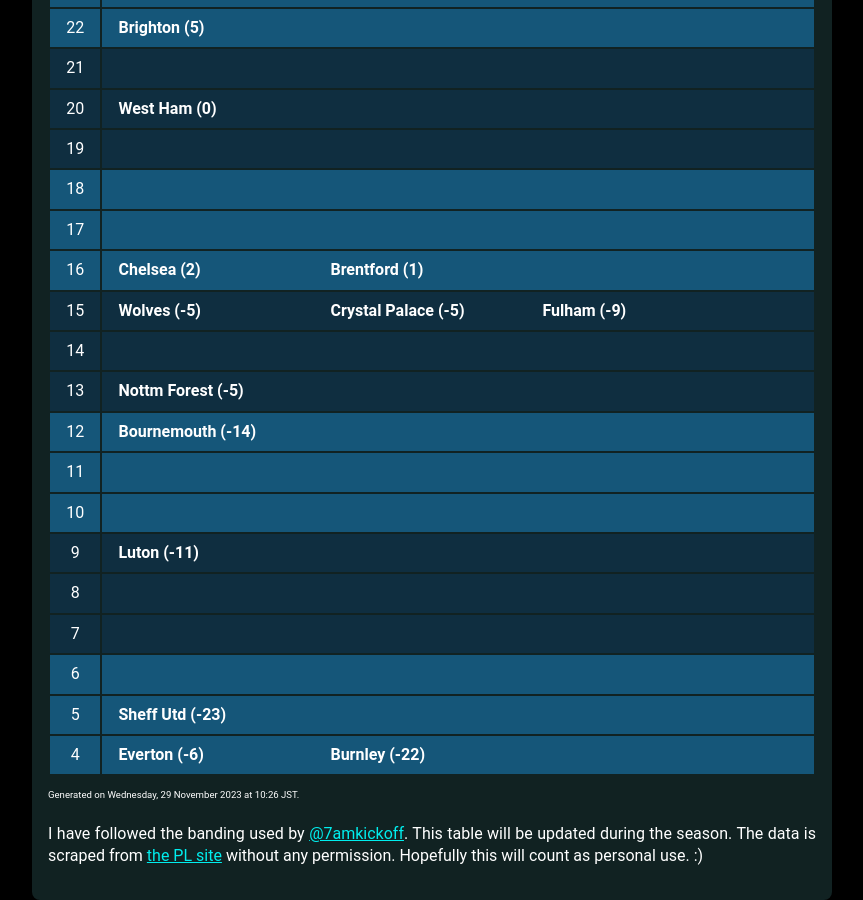
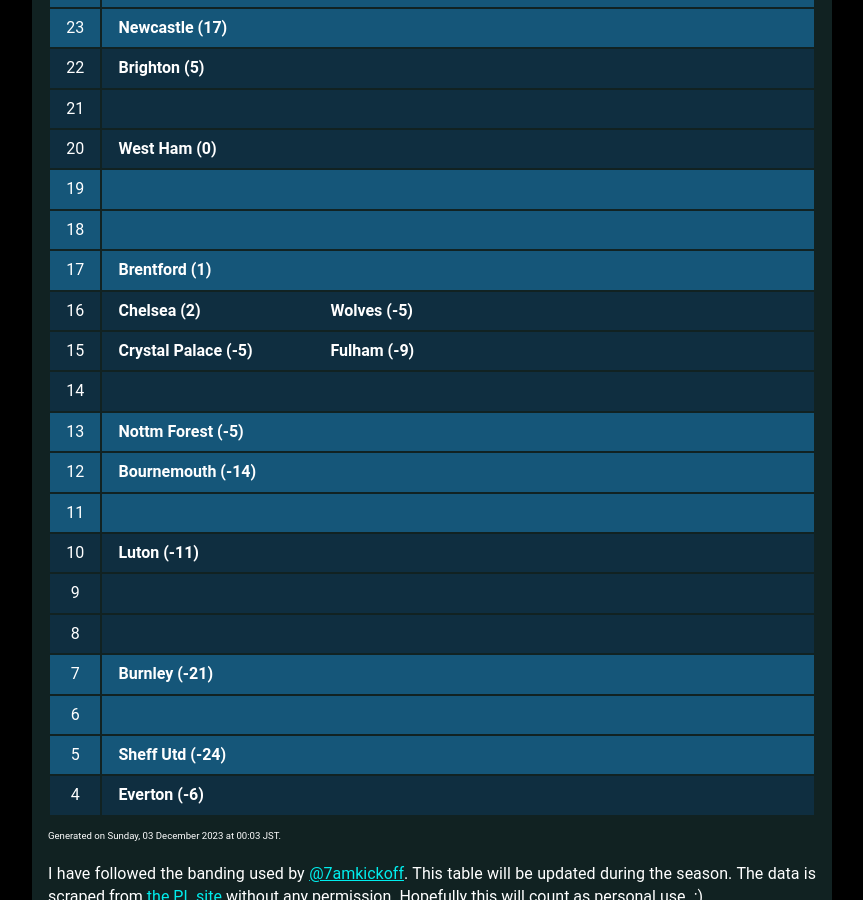
Before and after one commit to muru/muru.github.io, a Jekyll site: the page built from resources.md, in a window 1280 px wide and 900 px high, scrolled down 1800 px. Shown: the whole window, without its empty margins (208-1071 px from the left). Built offline with Jekyll 4.4.1, drawn with Linux system fonts in a browser that asks for light colours; some web fonts are replaced; some of the changed text lies outside the part shown.

Commit message:
updated cann-table: Sun  3 Dec 00:03:13 JST 2023

```diff
--- a/cann-table.html
+++ b/cann-table.html
@@ -1,9 +1,14 @@
 <table id="cann-table">
 <thead> <th> Pts </th> <th> Clubs (GD) </th> </thead>
 	<tr class="cann-row-1">
+		<td class="cann-point"> 31 </td>
+		<td class="cann-clubs">
+			<span class="club-name"> Arsenal (17) </span>
+		</td>
+ 	</tr>
+	<tr class="cann-row-1">
 		<td class="cann-point"> 30 </td>
 		<td class="cann-clubs">
-			<span class="club-name"> Arsenal (17) </span>
 		</td>
  	</tr>
 	<tr class="cann-row-1">
@@ -12,7 +17,7 @@
 			<span class="club-name"> Man City (20) </span>
 		</td>
  	</tr>
-	<tr class="cann-row-1">
+	<tr class="cann-row-2">
 		<td class="cann-point"> 28 </td>
 		<td class="cann-clubs">
 			<span class="club-name"> Liverpool (17) </span>
@@ -30,7 +35,7 @@
 			<span class="club-name"> Tottenham (8) </span>
 		</td>
  	</tr>
-	<tr class="cann-row-2">
+	<tr class="cann-row-1">
 		<td class="cann-point"> 25 </td>
 		<td class="cann-clubs">
 		</td>
@@ -47,7 +52,7 @@
 			<span class="club-name"> Newcastle (17) </span>
 		</td>
  	</tr>
-	<tr class="cann-row-1">
+	<tr class="cann-row-2">
 		<td class="cann-point"> 22 </td>
 		<td class="cann-clubs">
 			<span class="club-name"> Brighton (5) </span>
@@ -64,7 +69,7 @@
 			<span class="club-name"> West Ham (0) </span>
 		</td>
  	</tr>
-	<tr class="cann-row-2">
+	<tr class="cann-row-1">
 		<td class="cann-point"> 19 </td>
 		<td class="cann-clubs">
 		</td>
@@ -77,19 +82,19 @@
 	<tr class="cann-row-1">
 		<td class="cann-point"> 17 </td>
 		<td class="cann-clubs">
+			<span class="club-name"> Brentford (1) </span>
 		</td>
  	</tr>
-	<tr class="cann-row-1">
+	<tr class="cann-row-2">
 		<td class="cann-point"> 16 </td>
 		<td class="cann-clubs">
 			<span class="club-name"> Chelsea (2) </span>
-			<span class="club-name"> Brentford (1) </span>
+			<span class="club-name"> Wolves (-5) </span>
 		</td>
  	</tr>
 	<tr class="cann-row-2">
 		<td class="cann-point"> 15 </td>
 		<td class="cann-clubs">
-			<span class="club-name"> Wolves (-5) </span>
 			<span class="club-name"> Crystal Palace (-5) </span>
 			<span class="club-name"> Fulham (-9) </span>
 		</td>
@@ -99,7 +104,7 @@
 		<td class="cann-clubs">
 		</td>
  	</tr>
-	<tr class="cann-row-2">
+	<tr class="cann-row-1">
 		<td class="cann-point"> 13 </td>
 		<td class="cann-clubs">
 			<span class="club-name"> Nottm Forest (-5) </span>
@@ -116,15 +121,15 @@
 		<td class="cann-clubs">
 		</td>
  	</tr>
-	<tr class="cann-row-1">
+	<tr class="cann-row-2">
 		<td class="cann-point"> 10 </td>
 		<td class="cann-clubs">
+			<span class="club-name"> Luton (-11) </span>
 		</td>
  	</tr>
 	<tr class="cann-row-2">
 		<td class="cann-point"> 9 </td>
 		<td class="cann-clubs">
-			<span class="club-name"> Luton (-11) </span>
 		</td>
  	</tr>
 	<tr class="cann-row-2">
@@ -132,9 +137,10 @@
 		<td class="cann-clubs">
 		</td>
  	</tr>
-	<tr class="cann-row-2">
+	<tr class="cann-row-1">
 		<td class="cann-point"> 7 </td>
 		<td class="cann-clubs">
+			<span class="club-name"> Burnley (-21) </span>
 		</td>
  	</tr>
 	<tr class="cann-row-1">
@@ -145,15 +151,14 @@
 	<tr class="cann-row-1">
 		<td class="cann-point"> 5 </td>
 		<td class="cann-clubs">
-			<span class="club-name"> Sheff Utd (-23) </span>
+			<span class="club-name"> Sheff Utd (-24) </span>
 		</td>
  	</tr>
-	<tr class="cann-row-1">
+	<tr class="cann-row-2">
 		<td class="cann-point"> 4 </td>
 		<td class="cann-clubs">
 			<span class="club-name"> Everton (-6) </span>
-			<span class="club-name"> Burnley (-22) </span>
 		</td>
  	</tr>
 </table>
-<span id="cann-gen-note"> Generated on  Wednesday, 29 November 2023 at 10:26 JST. </span>
+<span id="cann-gen-note"> Generated on  Sunday, 03 December 2023 at 00:03 JST. </span>
```
